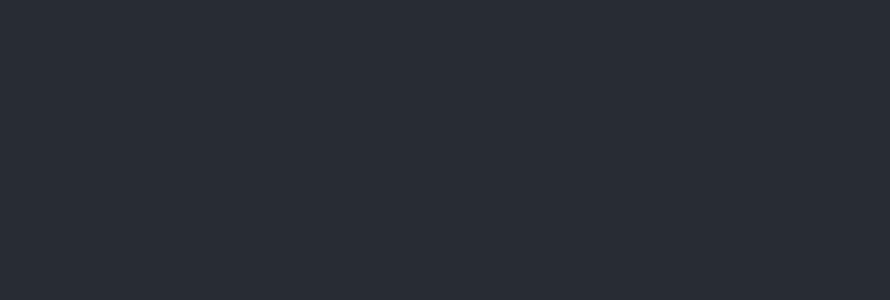
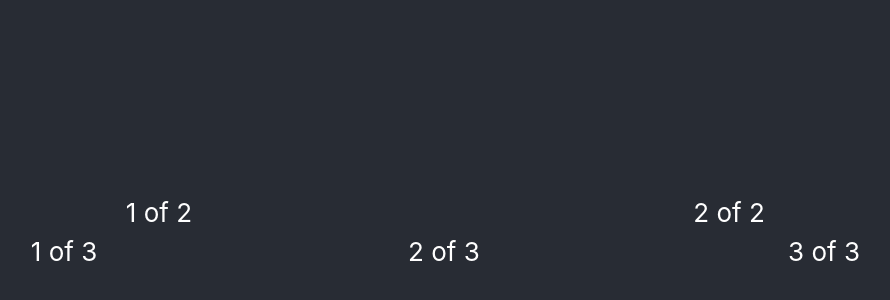
Before and after one commit to axelobscura/cv, a React (Create React App) app: page / in a window 1280 px wide. Shown: the part 168-468 px from the top of the page, without its empty margins (196-1086 px from the left). Built offline with nearby package versions, Linux system fonts and the light colour scheme.

Commit message:
Agregar bootstrap

```diff
--- a/package.json
+++ b/package.json
@@ -4,9 +4,12 @@
   "private": true,
   "homepage": "https://axelobscura.github.io/cv",
   "dependencies": {
+    "bootstrap": "^4.3.1",
     "gh-pages": "^2.1.1",
     "react": "^16.11.0",
+    "react-bootstrap": "^1.0.0-beta.14",
     "react-dom": "^16.11.0",
+    "react-router-dom": "^5.1.2",
     "react-scripts": "3.2.0"
   },
   "scripts": {
--- a/public/index.html
+++ b/public/index.html
@@ -25,6 +25,12 @@
       Learn how to configure a non-root public URL by running `npm run build`.
     -->
     <title>FULL STACK DEVELOPER IN MEXICO - Axel Obscura Sarzotti</title>
+    <link
+      rel="stylesheet"
+      href="https://maxcdn.bootstrapcdn.com/bootstrap/4.3.1/css/bootstrap.min.css"
+      integrity="sha384-ggOyR0iXCbMQv3Xipma34MD+dH/1fQ784/j6cY/iJTQUOhcWr7x9JvoRxT2MZw1T"
+      crossorigin="anonymous"
+    />
   </head>
   <body>
     <noscript>You need to enable JavaScript to run this app.</noscript>
--- a/src/App.js
+++ b/src/App.js
@@ -1,10 +1,25 @@
 import React from 'react';
+import 'bootstrap/dist/css/bootstrap.min.css';
+import Container from 'react-bootstrap/Container';
+import Row from 'react-bootstrap/Row';
+import Col from 'react-bootstrap/Col';
 import './App.css';
 
 function App() {
   return (
     <div className="App">
       <header className="App-header">
+        <Container>
+          <Row>
+            <Col>1 of 2</Col>
+            <Col>2 of 2</Col>
+          </Row>
+          <Row>
+            <Col>1 of 3</Col>
+            <Col>2 of 3</Col>
+            <Col>3 of 3</Col>
+          </Row>
+        </Container>
       </header>
     </div>
   );
```
Also changed, not shown: 1 other file (tests, documents, lock files or other folders).
